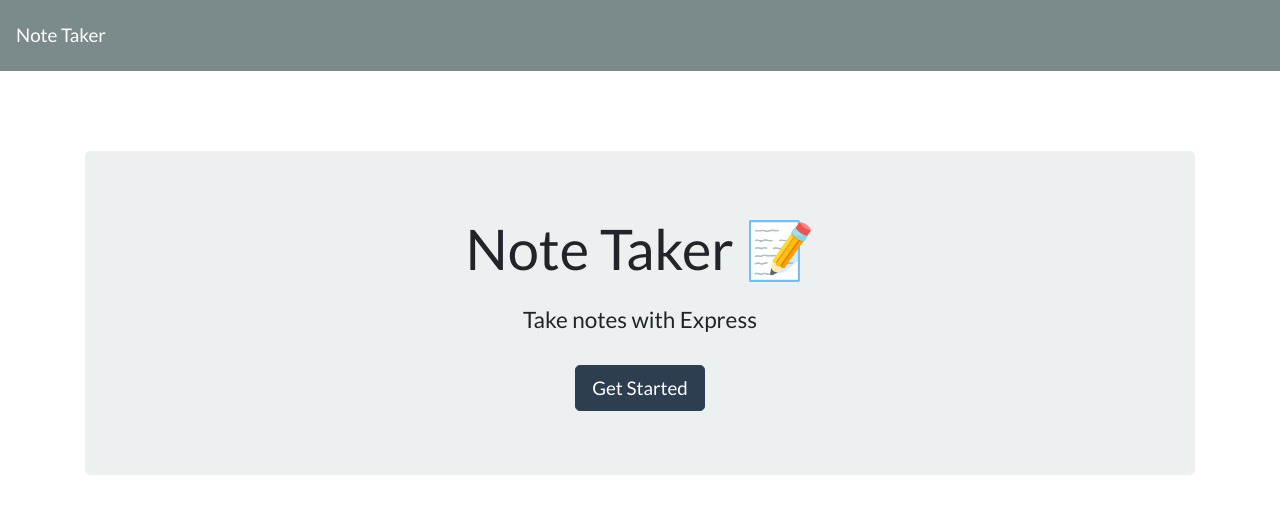
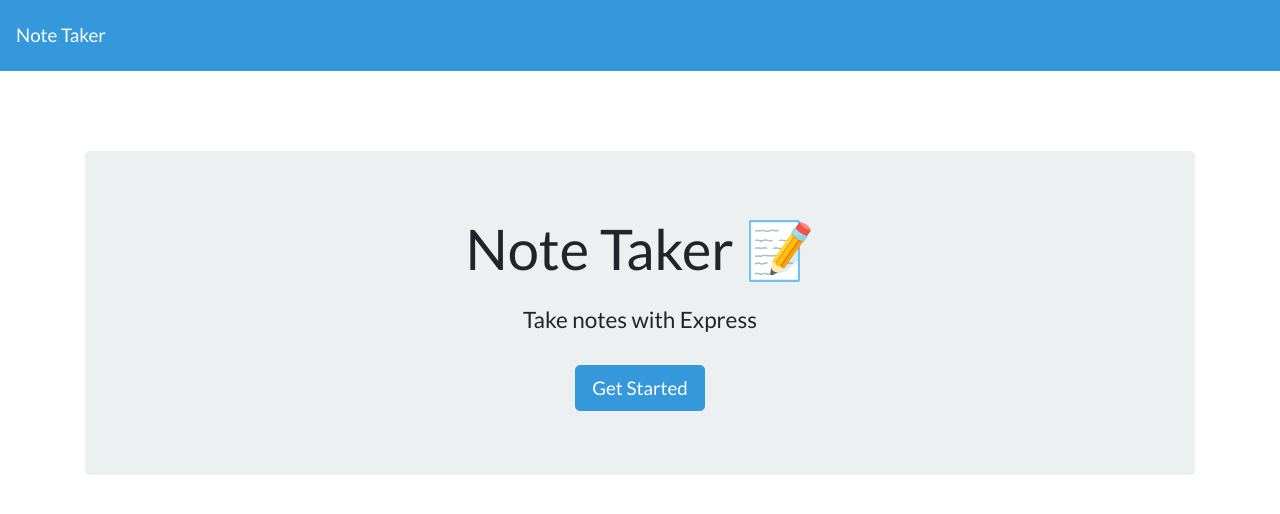
Before and after one commit to MystieBluz/note-taker, a website: page public/index.html in a window 1280 px wide. Drawn offline with nearby package versions, Linux system fonts and the light colour scheme; no server answers.

Commit message:
changed color of nav bar and button

```diff
--- a/public/index.html
+++ b/public/index.html
@@ -10,7 +10,7 @@
 </head>
 
 <body>
-  <nav class="navbar navbar-dark bg-dark">
+  <nav class="navbar navbar-dark bg-info">
     <a class="navbar-brand" href="/">Note Taker
     </a>
   </nav>
@@ -18,7 +18,7 @@
     <div style="margin-top: 80px;" class="jumbotron text-center">
       <h1 class="display-4">Note Taker <span role="img" aria-label="Memo">📝</span></h1>
       <h4 class="mt-4">Take notes with Express</h4>
-      <a class="btn btn-primary btn-lg mt-4" href="/notes" role="button">Get Started</a>
+      <a class="btn btn-info btn-lg mt-4" href="/notes" role="button">Get Started</a>
     </div>
   </div>
   <script src="/assets/js/index.js"></script>
```
